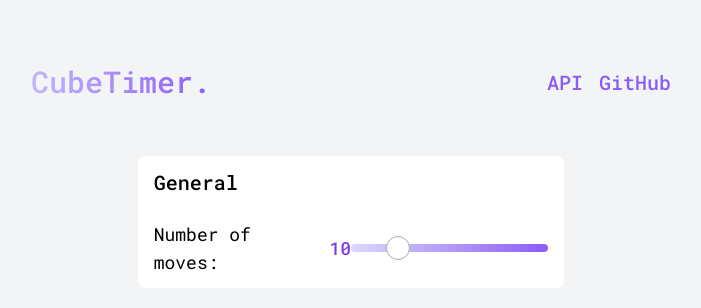
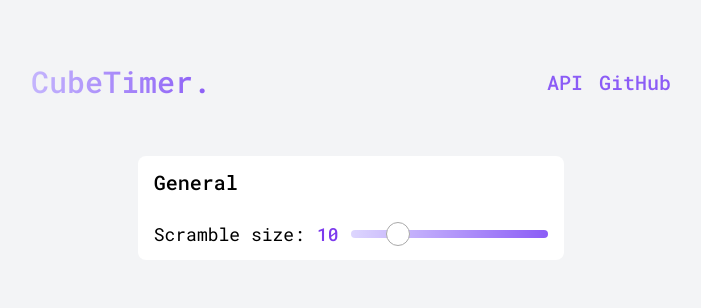
Before and after one commit to L33dy/CubeTimer, a SvelteKit app: page /settings in a window 1280 px wide. Shown: the top 308 px of the page, without its empty margins (289-990 px from the left). Built offline with nearby package versions, Linux system fonts and the light colour scheme.

Commit message:
Update settings

```diff
--- a/src/routes/settings/+page.svelte
+++ b/src/routes/settings/+page.svelte
@@ -29,7 +29,7 @@
         <h2 class="text-xl font-medium">General</h2>
         <div class="flex justify-between items-center mt-6 w-full">
             <div class="relative w-full flex justify-start items-center gap-3 text-lg">
-                <label for="scramble-size">Number of moves:</label>
+                <label for="scramble-size">Scramble size:</label>
                 <p class="text-violet-600 text-center font-medium" id="scramble-size">{settings?.scrambleSize ? settings?.scrambleSize : ""}</p>
             </div>
             <input bind:this={scrambleSlider} on:input={changeScrambleSize} id="scramble-slider"
```
